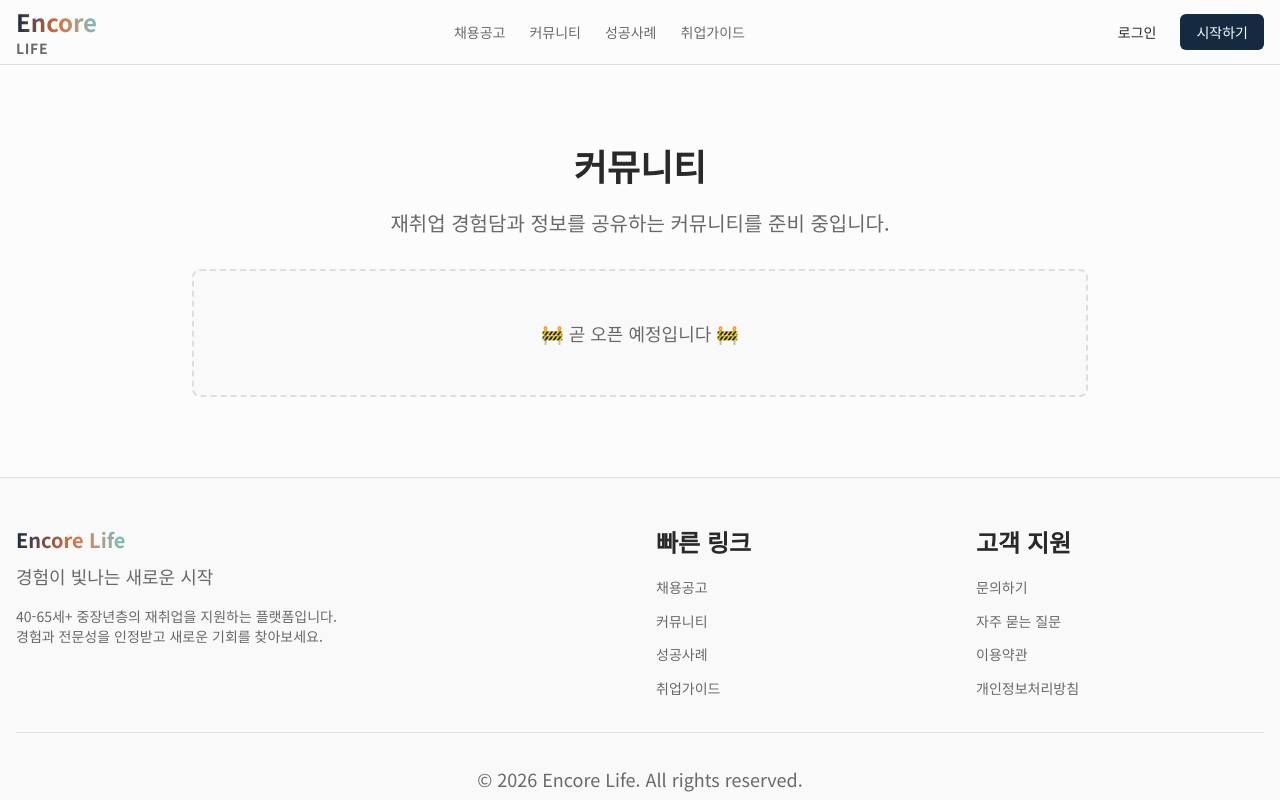
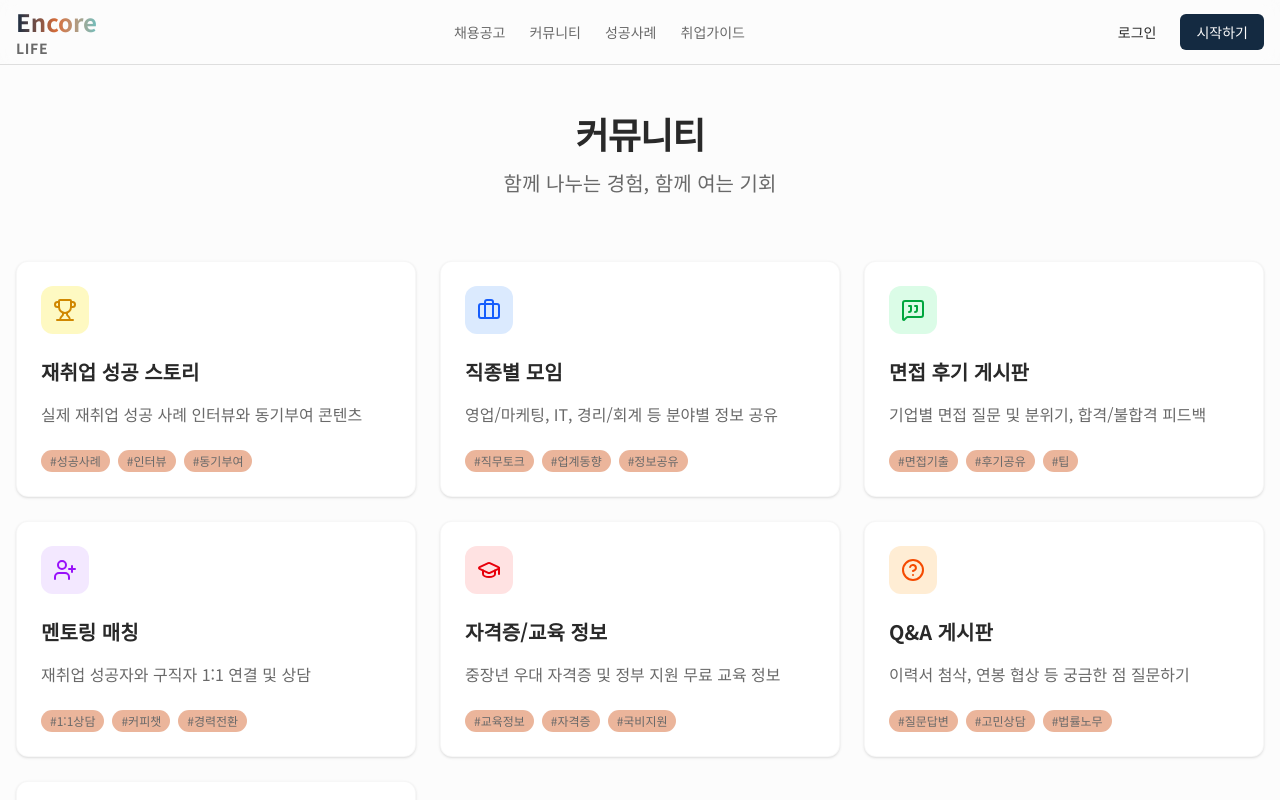
Before and after one commit to happy-haru/encore_life, a Next.js app: page /community in a window 1280 px wide. Shown: the top 800 px of the page. Built offline with nearby package versions, Linux system fonts and the light colour scheme; no server answers.

Commit message:
feat: improve user profile UI, add missing pages, and expand community features

```diff
--- a/app/community/page.tsx
+++ b/app/community/page.tsx
@@ -1,21 +1,137 @@
+"use client";
+
 import { Header } from "@/components/layout/header";
 import { Footer } from "@/components/layout/footer";
+import { Card, CardContent, CardDescription, CardHeader, CardTitle } from "@/components/ui/card";
+import { Badge } from "@/components/ui/badge";
+import {
+    Trophy,
+    Briefcase,
+    MessageSquareQuote,
+    UserPlus,
+    GraduationCap,
+    HelpCircle,
+    MapPin,
+    ArrowRight
+} from "lucide-react";
+import Link from "next/link";
+import { Button } from "@/components/ui/button";
+
+const categories = [
+    {
+        id: "success-stories",
+        title: "재취업 성공 스토리",
+        description: "실제 재취업 성공 사례 인터뷰와 동기부여 콘텐츠",
+        icon: Trophy,
+        tags: ["성공사례", "인터뷰", "동기부여"],
+        color: "text-yellow-600 bg-yellow-100 dark:bg-yellow-900/20"
+    },
+    {
+        id: "job-groups",
+        title: "직종별 모임",
+        description: "영업/마케팅, IT, 경리/회계 등 분야별 정보 공유",
+        icon: Briefcase,
+        tags: ["직무토크", "업계동향", "정보공유"],
+        color: "text-blue-600 bg-blue-100 dark:bg-blue-900/20"
+    },
+    {
+        id: "interview-reviews",
+        title: "면접 후기 게시판",
+        description: "기업별 면접 질문 및 분위기, 합격/불합격 피드백",
+        icon: MessageSquareQuote,
+        tags: ["면접기출", "후기공유", "팁"],
+        color: "text-green-600 bg-green-100 dark:bg-green-900/20"
+    },
+    {
+        id: "mentoring",
+        title: "멘토링 매칭",
+        description: "재취업 성공자와 구직자 1:1 연결 및 상담",
+        icon: UserPlus,
+        tags: ["1:1상담", "커피챗", "경력전환"],
+        color: "text-purple-600 bg-purple-100 dark:bg-purple-900/20"
+    },
+    {
+        id: "education",
+        title: "자격증/교육 정보",
+        description: "중장년 우대 자격증 및 정부 지원 무료 교육 정보",
+        icon: GraduationCap,
+        tags: ["교육정보", "자격증", "국비지원"],
+        color: "text-red-600 bg-red-100 dark:bg-red-900/20"
+    },
+    {
+        id: "qna",
+        title: "Q&A 게시판",
+        description: "이력서 첨삭, 연봉 협상 등 궁금한 점 질문하기",
+        icon: HelpCircle,
+        tags: ["질문답변", "고민상담", "법률노무"],
+        color: "text-orange-600 bg-orange-100 dark:bg-orange-900/20"
+    },
+    {
+        id: "regional",
+        title: "지역별 모임",
+        description: "오프라인 네트워킹 및 지역 채용 정보 공유",
+        icon: MapPin,
+        tags: ["우리동네", "오프라인", "채용박람회"],
+        color: "text-cyan-600 bg-cyan-100 dark:bg-cyan-900/20"
+    }
+];
 
 export default function CommunityPage() {
     return (
         <div className="flex flex-col min-h-screen">
             <Header />
-            <main className="flex-1 container mx-auto px-4 py-20">
-                <div className="max-w-4xl mx-auto text-center">
-                    <h1 className="text-4xl font-bold mb-6">커뮤니티</h1>
-                    <p className="text-xl text-muted-foreground mb-8">
-                        재취업 경험담과 정보를 공유하는 커뮤니티를 준비 중입니다.
+            <main className="flex-1 container mx-auto px-4 py-12">
+                <div className="text-center mb-16">
+                    <h1 className="text-4xl font-bold mb-4 tracking-tight">커뮤니티</h1>
+                    <p className="text-xl text-muted-foreground">
+                        함께 나누는 경험, 함께 여는 기회
                     </p>
-                    <div className="p-12 border-2 border-dashed rounded-lg bg-muted/30">
-                        <p className="text-lg text-muted-foreground">
-                            🚧 곧 오픈 예정입니다 🚧
-                        </p>
-                    </div>
+                </div>
+
+                <div className="grid grid-cols-1 md:grid-cols-2 lg:grid-cols-3 gap-6 max-w-7xl mx-auto">
+                    {categories.map((category) => (
+                        <Card key={category.id} className="group hover:shadow-lg transition-all duration-300 border-muted/60">
+                            <CardHeader>
+                                <div className="flex items-start justify-between mb-4">
+                                    <div className={`p-3 rounded-xl ${category.color}`}>
+                                        <category.icon className="w-6 h-6" />
+                                    </div>
+                                    <Button variant="ghost" size="icon" className="opacity-0 group-hover:opacity-100 transition-opacity">
+                                        <ArrowRight className="w-5 h-5 text-muted-foreground" />
+                                    </Button>
+                                </div>
+                                <CardTitle className="text-xl mb-2 group-hover:text-primary transition-colors">
+                                    {category.title}
+                                </CardTitle>
+                                <CardDescription className="text-base line-clamp-2">
+                                    {category.description}
+                                </CardDescription>
+                            </CardHeader>
+                            <CardContent>
+                                <div className="flex flex-wrap gap-2">
+                                    {category.tags.map((tag) => (
+                                        <Badge key={tag} variant="secondary" className="font-normal text-muted-foreground bg-secondary/50">
+                                            #{tag}
+                                        </Badge>
+                                    ))}
+                                </div>
+                            </CardContent>
+                            <Link href={`/community/${category.id}`} className="absolute inset-0">
+                                <span className="sr-only">{category.title} 바로가기</span>
+                            </Link>
+                        </Card>
+                    ))}
+                </div>
+
+                <div className="mt-20 text-center bg-muted/30 rounded-2xl p-12 max-w-4xl mx-auto">
+                    <h2 className="text-2xl font-bold mb-4">함께 만들어가는 앙코르 라이프</h2>
+                    <p className="text-muted-foreground mb-8">
+                        당신의 소중한 경험과 지혜를 나눠주세요.<br />
+                        서로의 새로운 시작을 응원하는 따뜻한 공간이 되길 바랍니다.
+                    </p>
+                    <Button size="lg" className="rounded-full px-8">
+                        첫 글 쓰러 가기
+                    </Button>
                 </div>
             </main>
             <Footer />
--- /dev/null
+++ b/app/profile/page.tsx
@@ -0,0 +1,67 @@
+"use client";
+
+import { useAuth } from "@/context/auth-context";
+import { Header } from "@/components/layout/header";
+import { Footer } from "@/components/layout/footer";
+import { Avatar, AvatarFallback, AvatarImage } from "@/components/ui/avatar";
+import { Button } from "@/components/ui/button";
+
+export default function ProfilePage() {
+    const { user, loading } = useAuth();
+
+    if (loading) {
+        return <div className="flex h-screen items-center justify-center">Loading...</div>;
+    }
+
+    if (!user) {
+        return (
+            <div className="flex flex-col min-h-screen">
+                <Header />
+                <main className="flex-1 container mx-auto px-4 py-20 text-center">
+                    <h1 className="text-2xl font-bold mb-4">로그인이 필요합니다</h1>
+                    <Button asChild>
+                        <a href="/auth/login">로그인 하러 가기</a>
+                    </Button>
+                </main>
+                <Footer />
+            </div>
+        );
+    }
+
+    return (
+        <div className="flex flex-col min-h-screen">
+            <Header />
+            <main className="flex-1 container mx-auto px-4 py-10">
+                <div className="max-w-2xl mx-auto">
+                    <h1 className="text-3xl font-bold mb-8">내 프로필</h1>
+
+                    <div className="bg-card border rounded-lg p-8 shadow-sm">
+                        <div className="flex flex-col items-center sm:flex-row sm:items-start gap-6">
+                            <Avatar className="h-24 w-24">
+                                <AvatarImage src={user.user_metadata.avatar_url} alt={user.user_metadata.full_name} className="object-cover" />
+                                <AvatarFallback>{user.email?.slice(0, 2).toUpperCase()}</AvatarFallback>
+                            </Avatar>
+
+                            <div className="flex-1 space-y-4 text-center sm:text-left">
+                                <div>
+                                    <label className="text-sm font-medium text-muted-foreground">이름</label>
+                                    <p className="text-xl font-semibold">{user.user_metadata.full_name || "사용자"}</p>
+                                </div>
+
+                                <div>
+                                    <label className="text-sm font-medium text-muted-foreground">이메일</label>
+                                    <p className="text-lg">{user.email}</p>
+                                </div>
+
+                                <div className="pt-4">
+                                    <Button variant="outline">프로필 수정</Button>
+                                </div>
+                            </div>
+                        </div>
+                    </div>
+                </div>
+            </main>
+            <Footer />
+        </div>
+    );
+}
--- /dev/null
+++ b/app/settings/page.tsx
@@ -0,0 +1,23 @@
+"use client";
+
+import { Header } from "@/components/layout/header";
+import { Footer } from "@/components/layout/footer";
+
+export default function SettingsPage() {
+    return (
+        <div className="flex flex-col min-h-screen">
+            <Header />
+            <main className="flex-1 container mx-auto px-4 py-20">
+                <div className="max-w-2xl mx-auto">
+                    <h1 className="text-3xl font-bold mb-8">설정</h1>
+                    <div className="p-12 border rounded-lg bg-muted/10 text-center">
+                        <p className="text-muted-foreground">
+                            환경 설정 기능이 준비 중입니다.
+                        </p>
+                    </div>
+                </div>
+            </main>
+            <Footer />
+        </div>
+    );
+}
--- a/components/auth/user-menu.tsx
+++ b/components/auth/user-menu.tsx
@@ -43,12 +43,12 @@ export function UserMenu() {
     return (
         <DropdownMenu>
             <DropdownMenuTrigger asChild>
-                <Button variant="ghost" className="relative h-10 w-10 rounded-full">
+                <Button variant="ghost" className="relative h-10 w-10 rounded-full overflow-hidden">
                     {avatarUrl ? (
                         <img
                             src={avatarUrl}
                             alt={displayName}
-                            className="h-10 w-10 rounded-full"
+                            className="h-full w-full object-cover"
                         />
                     ) : (
                         <div className="flex h-10 w-10 items-center justify-center rounded-full bg-primary text-primary-foreground">
```
